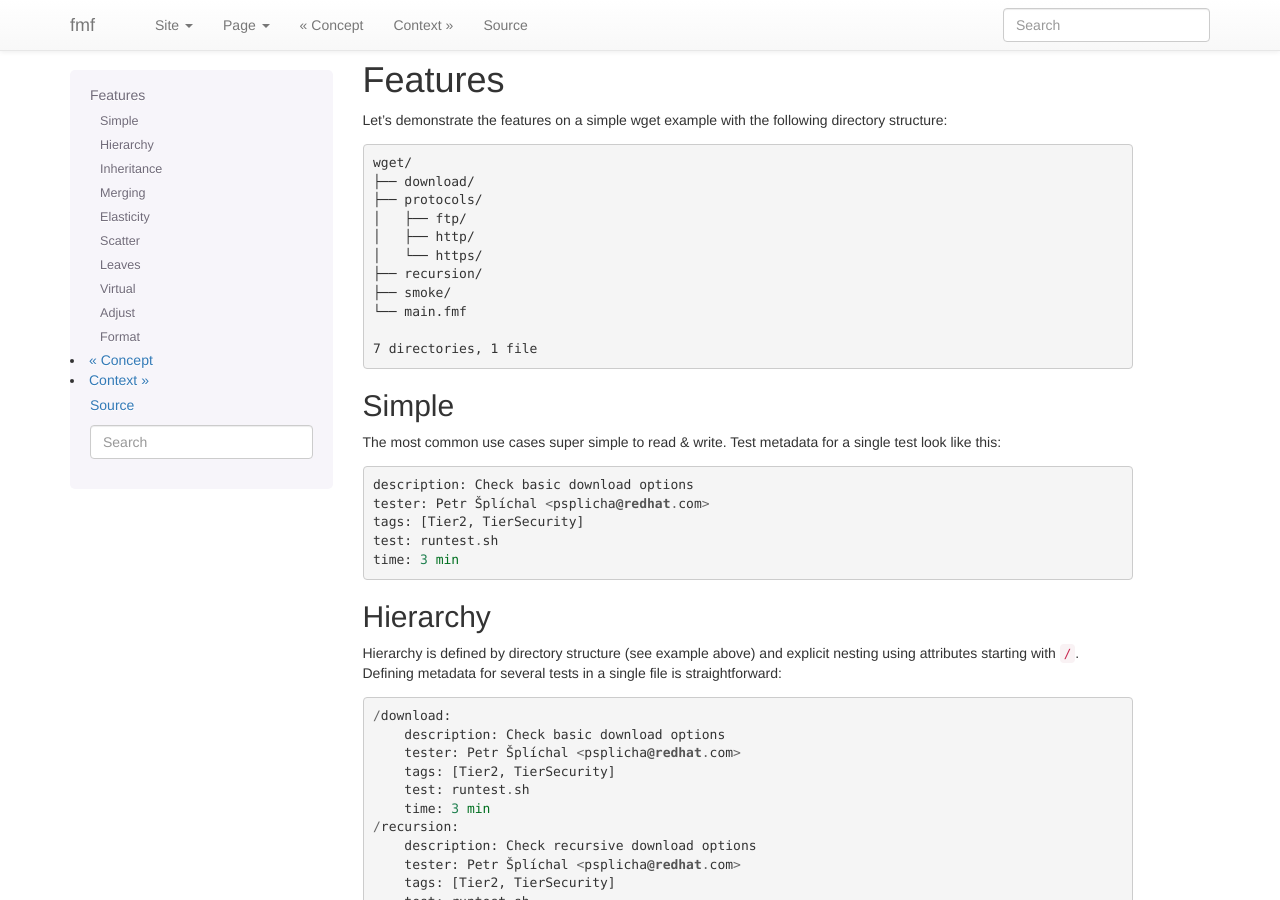
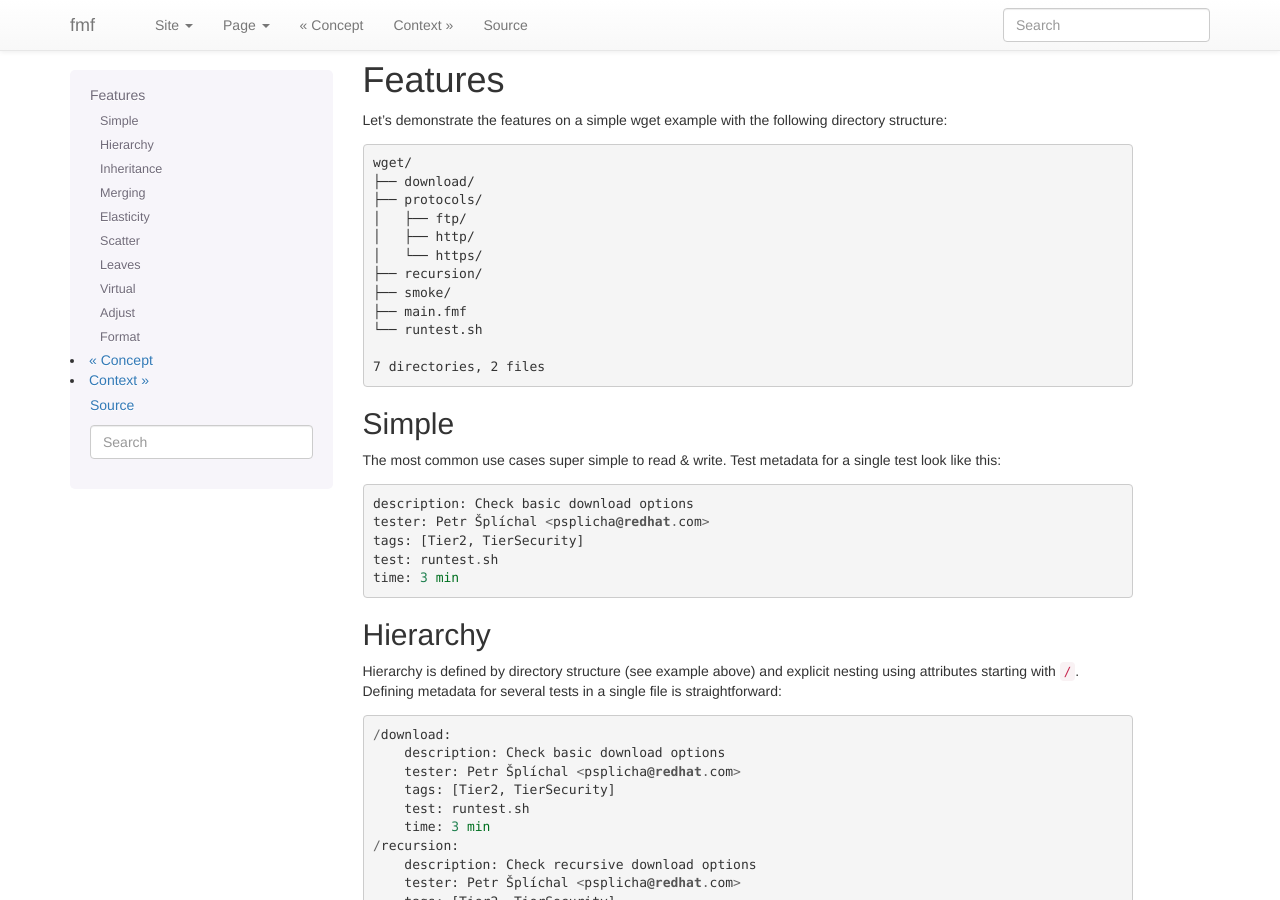
Before and after one commit to teemtee/fmf, a Sphinx documentation site: the page built from docs/features.rst, in a window 1280 px wide and 900 px high. Built offline with Sphinx 7.4.7, drawn with Linux system fonts in a browser that asks for light colours.

```diff
--- a/docs/features.rst
+++ b/docs/features.rst
@@ -14,9 +14,10 @@ following directory structure::
     │   └── https/
     ├── recursion/
     ├── smoke/
-    └── main.fmf
+    ├── main.fmf
+    └── runtest.sh
 
-    7 directories, 1 file
+    7 directories, 2 files
 
 Simple
 ~~~~~~~~~~~~~~~~~~~~~~~~~~~~~~~~~~~~~~~~~~~~~~~~~~~~~~~~~~~~~~~~~~
```
